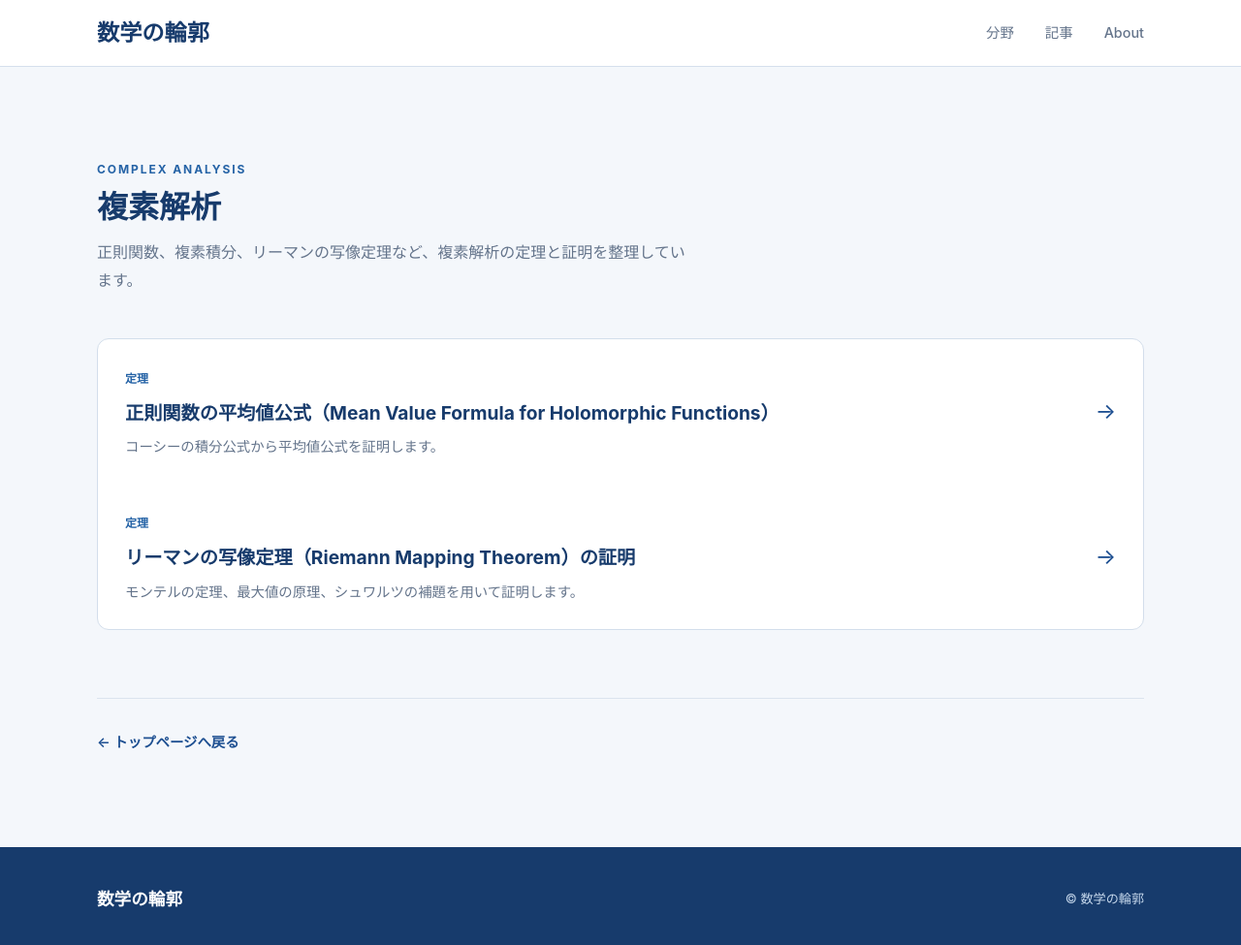
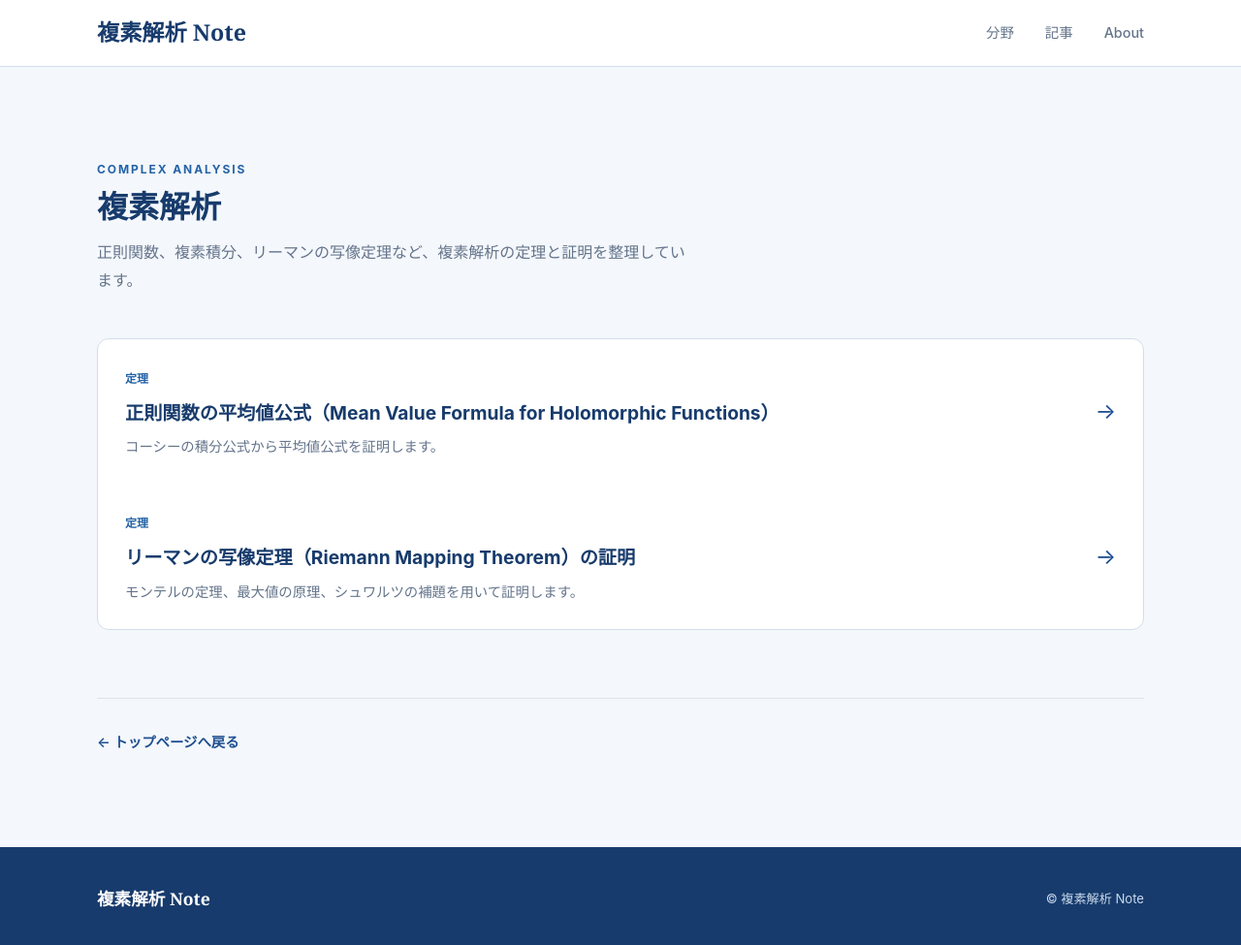
Before and after one commit to koukano/koukano.github.io, a Jekyll site: the page complex-analysis/index.html, which Jekyll copies as it is, in a window 1280 px wide and 982 px high. Shown: the top 975 px of the window at 97% size. Built offline with Jekyll 4.4.1, drawn with Linux system fonts in a browser that asks for light colours.

Commit message:
Rename site to 複素解析 Note

```diff
--- a/complex-analysis/index.html
+++ b/complex-analysis/index.html
@@ -7,13 +7,13 @@
   <meta name="robots" content="index, follow">
   <link rel="canonical" href="https://koukano.github.io/complex-analysis/">
 
-  <title>複素解析 | 数学の輪郭</title>
+  <title>複素解析 | 複素解析 Note</title>
   <link rel="stylesheet" href="/css/style.css">
 </head>
 <body>
   <header class="site-header">
     <div class="header-inner">
-      <a href="/" class="logo">数学の輪郭</a>
+      <a href="/" class="logo">複素解析 Note</a>
       <nav class="nav">
         <a href="/#topics">分野</a>
         <a href="/#articles">記事</a>
@@ -63,8 +63,8 @@
 
   <footer>
     <div class="footer-inner">
-      <p class="footer-logo">数学の輪郭</p>
-      <p class="copyright">© 数学の輪郭</p>
+      <p class="footer-logo">複素解析 Note</p>
+      <p class="copyright">© 複素解析 Note</p>
     </div>
   </footer>
 </body>
```
